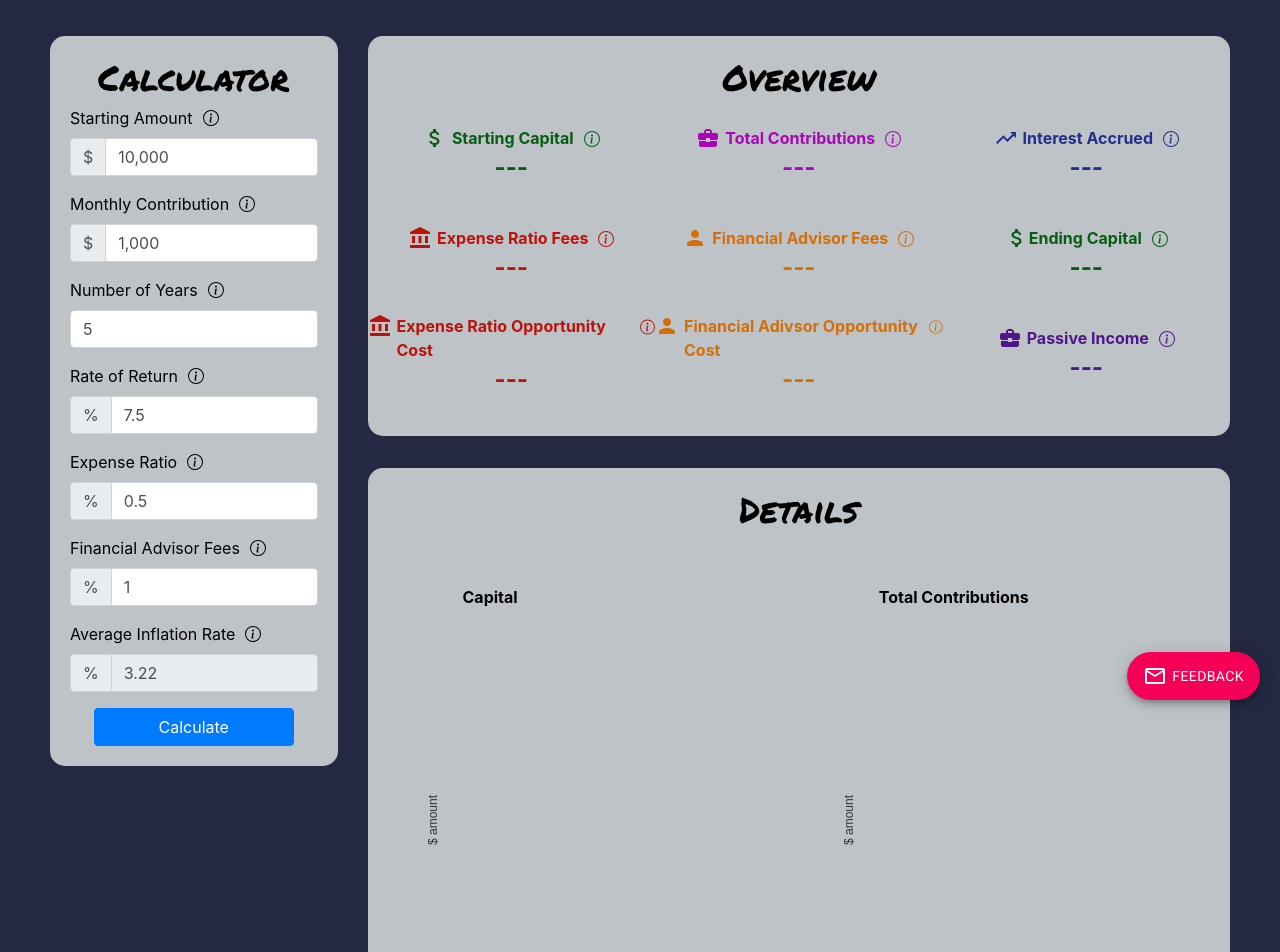
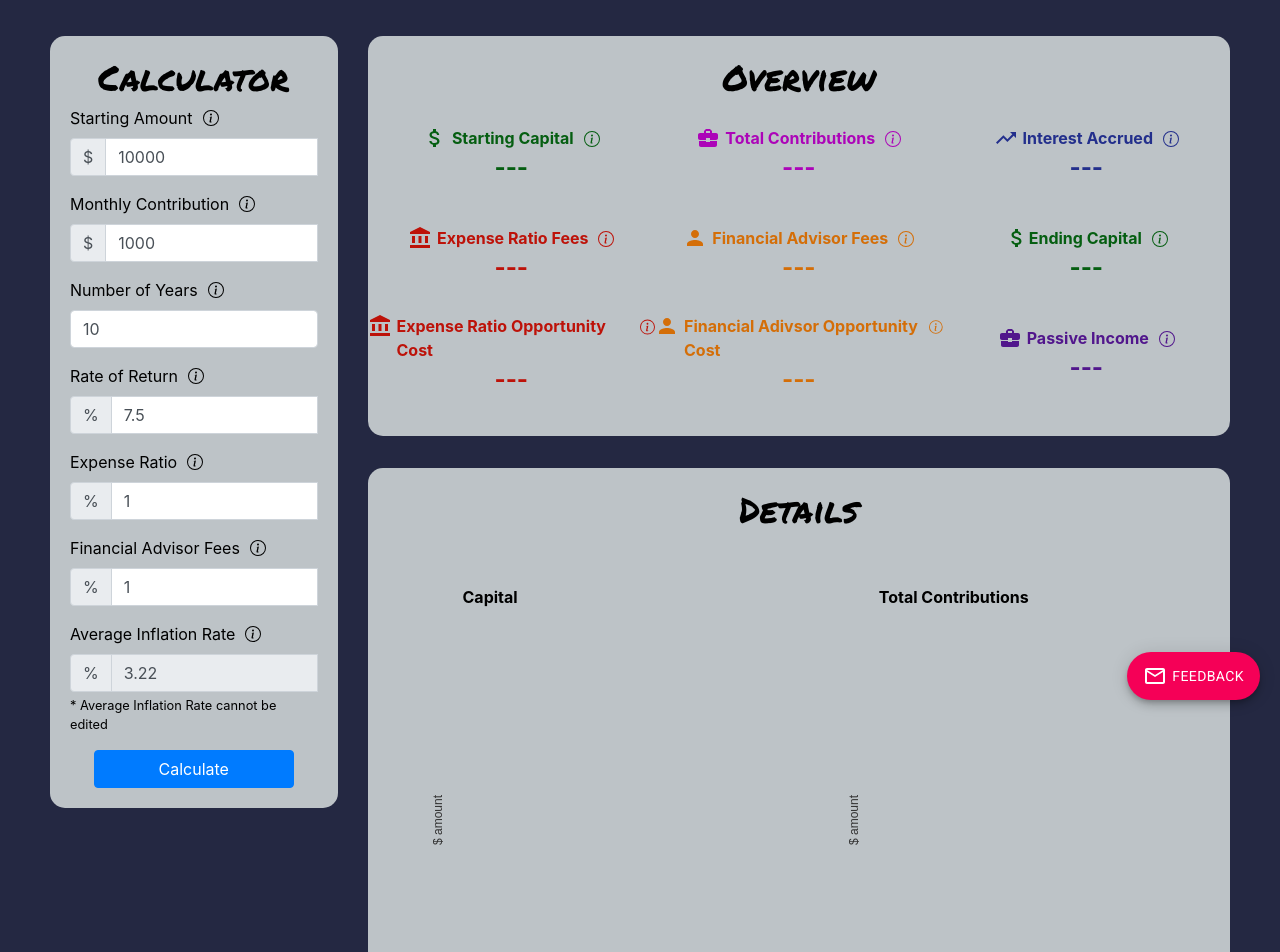
Before and after one commit to scottgibson21/investment-calculator, a React (Create React App) app: page / in a window 1280 px wide. Shown: the part 80-1032 px from the top of the page. Built offline with nearby package versions, Linux system fonts and the light colour scheme.

Commit message:
feat: initial formik and yup setup

```diff
--- a/package.json
+++ b/package.json
@@ -10,6 +10,7 @@
     "@testing-library/react": "^9.3.2",
     "@testing-library/user-event": "^7.1.2",
     "bootstrap": "^4.5.0",
+    "formik": "^2.1.4",
     "material-components-web": "^6.0.0",
     "react": "^16.13.1",
     "react-bootstrap": "^1.0.1",
@@ -19,7 +20,8 @@
     "react-router-dom": "^5.2.0",
     "react-scripts": "3.4.1",
     "recharts": "^1.8.5",
-    "redux": "^4.0.5"
+    "redux": "^4.0.5",
+    "yup": "^0.29.1"
   },
   "scripts": {
     "start": "react-scripts start",
--- a/src/components/CalculationInput.js
+++ b/src/components/CalculationInput.js
@@ -6,172 +6,96 @@ import OverlayTrigger from "react-bootstrap/OverlayTrigger";
 import ToolTip from "react-bootstrap/ToolTip";
 import { calculateResultSet } from "../utils/helpers";
 import InputGroup from "react-bootstrap/InputGroup";
-
 import { connect } from "react-redux";
 import { addResultSet } from "../actions/resultSet";
+import { Formik, Field, ErrorMessage } from "formik";
+import * as yup from "yup";
+
+const schema = yup.object().shape({
+  startingAmount: yup
+    .number("Starting amount must be a number")
+    .required("Required")
+    .positive("Starting Amount must be positive")
+    .integer("Must be a whole number")
+    .max(1000000000, "Starting Amount must be less than 1,000,000,000"),
+  monthlyContribution: yup
+    .number("Monlthly Contribution must be a number")
+    .required("Required")
+    .positive("Monthly Contribution must be positive")
+    .integer("Must be a whole number")
+    .max(1000000, "Monthly Contribution must be less than 1,000,000"),
+  numberOfYears: yup
+    .number()
+    .required("Required")
+    .positive("Number of Years must be positive")
+    .integer("Must be a whole number")
+    .max(100, "Number of Years must be less than 100"),
+  rateOfReturn: yup
+    .number("Must be a number")
+    .required("Required")
+    .min(0, "Must be greater than 0")
+    .max(100, "must be less than 100"),
+  expenseRatio: yup
+    .number("Must be a number")
+    .required("Required")
+    .min(0, "Must be greater than 0")
+    .max(100, "must be less than 100"),
+  finacialAdvisorFees: yup
+    .number("Must be a number")
+    .required("Required")
+    .min(0, "Must be greater than 0")
+    .max(100, "must be less than 100"),
+  inflationRate: yup.number("Must be a number").required().min(0).max(100),
+});
 
 function CalculationInput(props) {
-  const [startingAmount, setStartingAmount] = useState(10000);
-  const [monthlyContribution, setMonthlyContribution] = useState(1000);
-  const [rateOfReturn, setRateOfReturn] = useState(7.5);
-  const [expenseRatio, setExpenseRatio] = useState(0.5);
-  const [advisorFees, setAdivsorFees] = useState(1);
-  const [inflationRate, setInflationRate] = useState(3.22);
-  const [numberOfYears, setNumberOfYears] = useState(5);
-  //const [editInflationDisabled, setEditInflationDisabled] = useState(true);
-
-  const handleStartingAmountChange = (event) => {
-    let value = event.target.value.replace(/,/g, "");
-
-    if (value === "" || value === undefined) {
-      setStartingAmount(value);
-      return;
-    }
-
-    if (!/^(\s*|\d+)$/.test(value)) {
-      return;
-    }
-
-    setStartingAmount(parseInt(value));
-  };
-
-  const handleMonthlyContributionChange = (event) => {
-    let value = event.target.value.replace(/,/g, "");
-
-    if (value === "" || value === undefined) {
-      setStartingAmount(value);
-      return;
-    }
-
-    if (!/^(\s*|\d+)$/.test(value)) {
-      return;
-    }
-
-    setMonthlyContribution(parseInt(value));
-  };
-
-  const handleRateOfReturnChange = (event) => {
-    let value = event.target.value;
-
-    if (
-      value === "" ||
-      value === undefined ||
-      value[value.length - 1] === "."
-    ) {
-      setRateOfReturn(value);
-      return;
-    }
-
-    if (!/^[0-9]+(\.[0-9]{1,2})?$/.test(value)) {
-      return;
-    }
-
-    setRateOfReturn(parseFloat(value));
-  };
-
-  const handleExpenseRatioChange = (event) => {
-    let value = event.target.value;
-
-    if (
-      value === "" ||
-      value === undefined ||
-      value[value.length - 1] === "."
-    ) {
-      setExpenseRatio(value);
-      return;
-    }
-
-    if (!/^[0-9]+(\.[0-9]{1,2})?$/.test(value)) {
-      return;
-    }
-
-    setExpenseRatio(parseFloat(value));
-  };
-
-  const handleAdvisorFeesChange = (event) => {
-    let value = event.target.value;
-
-    if (
-      value === "" ||
-      value === undefined ||
-      value[value.length - 1] === "."
-    ) {
-      setAdivsorFees(value);
-      return;
-    }
-
-    if (!/^[0-9]+(\.[0-9]{1,2})?$/.test(value)) {
-      return;
-    }
-
-    setAdivsorFees(parseFloat(value));
-  };
-
-  const handleInflationRateChange = (event) => {
-    let value = event.target.value;
-
-    if (
-      value === "" ||
-      value === undefined ||
-      value[value.length - 1] === "."
-    ) {
-      setInflationRate(value);
-      return;
-    }
-
-    if (!/^(\d+(\.\d{0,2})?|\.?\d{1,2})$/.test(event.target.value)) {
-      return;
-    }
-
-    setInflationRate(parseFloat(event.target.value));
-  };
-
-  const handleNumberOfYearsChange = (event) => {
-    const value = event.target.value;
-
-    if (value === "" || value === undefined) {
-      console.log("the value is: ", value);
-      setNumberOfYears(value);
-      return;
-    }
-
-    if (!/^(\s*|\d+)$/.test(value)) {
-      console.log("year regex");
-      return;
-    }
-
-    console.log("about to set the numbers");
-    setNumberOfYears(parseInt(value));
-  };
-
-  const handleSubmit = (event) => {
-    event.preventDefault();
-    console.log("handle submit called!");
+  const handleFormSubmit = (values) => {
+    console.log("handle submit called! values: ", values);
+    console.log(
+      "rate of return rouned to 2 decimal places",
+      values.rateOfReturn.toFixed(2)
+    );
 
     const resultSet = calculateResultSet(
-      startingAmount,
-      monthlyContribution,
-      rateOfReturn,
-      expenseRatio,
-      advisorFees,
-      inflationRate,
-      numberOfYears
+      values.startingAmount,
+      values.monthlyContribution,
+      values.rateOfReturn.toFixed(2),
+      values.expenseRatio.toFixed(2),
+      values.finacialAdvisorFees.toFixed(2),
+      values.inflationRate.toFixed(2),
+      values.numberOfYears
     );
 
-    console.log("the result set in input handle submit function: ", resultSet);
+    console.log("prepped result set in handleFormSubmit", resultSet);
 
     //Dispatch add result set action
     props.dispatch(addResultSet(resultSet));
   };
 
-  const numberWithCommas = (x) => {
-    if (x === undefined) {
-      return;
-    }
-    return x.toString().replace(/\B(?=(\d{3})+(?!\d))/g, ",");
-  };
-
   return (
+    <Formik
+      initialValues={{
+        startingAmount: 10000,
+        monthlyContribution: 1000,
+        numberOfYears: 10,
+        rateOfReturn: 7.5,
+        expenseRatio: 1.0,
+        finacialAdvisorFees: 1.0,
+        inflationRate: 3.22,
+      }}
+      validateOnChange
+      validationSchema={schema}
+      onSubmit={handleFormSubmit}
+    >
+      {({
+        handleSubmit,
+        handleChange,
+        handleBlur,
+        values,
+        touched,
+        isValid,
+        errors,
+      }) => (
         <Form style={styles.form} onSubmit={handleSubmit}>
           <h2 style={styles.formHeader}>Calculator</h2>
           <Form.Group controlId="formStrartingAmount">
@@ -188,10 +112,16 @@ function CalculationInput(props) {
                 <InputGroup.Text id="inputGroupPrepend">$</InputGroup.Text>
               </InputGroup.Prepend>
               <Form.Control
+                type="number"
+                name="startingAmount"
                 placeholder="0"
-            onChange={handleStartingAmountChange}
-            value={numberWithCommas(startingAmount)}
+                onChange={handleChange}
+                value={values.startingAmount}
+                isInvalid={touched.startingAmount && !!errors.startingAmount}
               />
+              <Form.Control.Feedback type="invalid">
+                {errors.startingAmount}
+              </Form.Control.Feedback>
             </InputGroup>
           </Form.Group>
           <Form.Group controlId="formMonthlyContribution">
@@ -201,7 +131,8 @@ function CalculationInput(props) {
               placement="right"
               overlay={
                 <ToolTip>
-              The dollar amount you plan to contribute monthly to the investment
+                  The dollar amount you plan to contribute monthly to the
+                  investment
                 </ToolTip>
               }
             >
@@ -212,13 +143,21 @@ function CalculationInput(props) {
                 <InputGroup.Text id="inputGroupPrepend">$</InputGroup.Text>
               </InputGroup.Prepend>
               <Form.Control
+                type="number"
+                name="monthlyContribution"
                 placeholder="0"
-            onChange={handleMonthlyContributionChange}
-            value={numberWithCommas(monthlyContribution)}
+                onChange={handleChange}
+                value={values.monthlyContribution}
+                isInvalid={
+                  touched.monthlyContribution && !!errors.monthlyContribution
+                }
               />
+              <Form.Control.Feedback type="invalid">
+                {errors.monthlyContribution}
+              </Form.Control.Feedback>
             </InputGroup>
           </Form.Group>
-      <Form.Group controlId="forNumberOfYears">
+          <Form.Group controlId="formNumberOfYears">
             <Form.Label>Number of Years</Form.Label>
             <OverlayTrigger
               key="numberOfYears"
@@ -233,10 +172,16 @@ function CalculationInput(props) {
               <InfoCircle style={{ marginLeft: 10, marginBottom: 3 }} />
             </OverlayTrigger>
             <Form.Control
+              type="number"
+              name="numberOfYears"
               placeholder="0"
-          value={numberOfYears}
-          onChange={handleNumberOfYearsChange}
+              onChange={handleChange}
+              value={values.numberOfYears}
+              isInvalid={touched.numberOfYears && !!errors.numberOfYears}
             />
+            <Form.Control.Feedback type="invalid">
+              {errors.numberOfYears}
+            </Form.Control.Feedback>
           </Form.Group>
           <Form.Group controlId="formRateOfReturn">
             <Form.Label>Rate of Return</Form.Label>
@@ -245,9 +190,9 @@ function CalculationInput(props) {
               placement="right"
               overlay={
                 <ToolTip>
-              The average rate of return for the investment. The average rate of
-              return for the stock market as a whole over the last 100 years is
-              about 10%
+                  The average rate of return for the investment. The average
+                  rate of return for the stock market as a whole over the last
+                  100 years is about 10%
                 </ToolTip>
               }
             >
@@ -258,23 +203,30 @@ function CalculationInput(props) {
                 <InputGroup.Text id="inputGroupPrepend">%</InputGroup.Text>
               </InputGroup.Prepend>
               <Form.Control
+                type="number"
+                name="rateOfReturn"
                 placeholder="0.00"
-            onChange={handleRateOfReturnChange}
-            value={rateOfReturn}
+                onChange={handleChange}
+                value={values.rateOfReturn}
+                isInvalid={touched.rateOfReturn && !!errors.rateOfReturn}
               />
+              <Form.Control.Feedback type="invalid">
+                {errors.numberOfYears}
+              </Form.Control.Feedback>
             </InputGroup>
           </Form.Group>
-      <Form.Group controlId="formStrartingAmount">
+          <Form.Group controlId="formExpenseRatio">
             <Form.Label>Expense Ratio</Form.Label>
             <OverlayTrigger
-          key="expenseRation"
+              key="expenseRatio"
               placement="right"
               overlay={
                 <ToolTip>
                   The expense ratio of an index fund or mutual fund measures how
-              much of a funds assets are used for administrative and operating
-              costs. These can be found on the index funds prospectus page and
-              generally fall in the range between .10% and 2.5%
+                  much of a funds assets are used for administrative and
+                  operating costs. These can be found on the index funds
+                  prospectus page and generally fall in the range between .10%
+                  and 2.5%
                 </ToolTip>
               }
             >
@@ -285,24 +237,30 @@ function CalculationInput(props) {
                 <InputGroup.Text id="inputGroupPrepend">%</InputGroup.Text>
               </InputGroup.Prepend>
               <Form.Control
+                type="number"
+                name="expenseRatio"
                 placeholder="0.00"
-            onChange={handleExpenseRatioChange}
-            value={expenseRatio}
+                onChange={handleChange}
+                value={values.expenseRatio}
+                isInvalid={touched.expenseRatio && !!errors.expenseRatio}
               />
+              <Form.Control.Feedback type="invalid">
+                {errors.numberOfYears}
+              </Form.Control.Feedback>
             </InputGroup>
           </Form.Group>
-      <Form.Group controlId="formMonthlyContribution">
+          <Form.Group controlId="formFinacialAdivsorFees">
             <Form.Label>Financial Advisor Fees</Form.Label>
             <OverlayTrigger
               key="monthlyContribution"
               placement="right"
               overlay={
                 <ToolTip>
-              Optional, if you have a professional managaging your investment
-              portfolio, you will generally pay them a percentage of the assets
-              in your portfolio. this is generally around 1%. If you are a
-              personal investor and do you pay somebody to manage your portfolio
-              you can leave this as 0.{" "}
+                  Optional, if you have a financial advisor managaging your
+                  investment portfolio, you will generally pay them a percentage
+                  of the assets in your portfolio. this is generally around 1%.
+                  If you are a personal investor and do not pay somebody to
+                  manage your portfolio you can leave this as 0.{" "}
                 </ToolTip>
               }
             >
@@ -313,10 +271,18 @@ function CalculationInput(props) {
                 <InputGroup.Text id="inputGroupPrepend">%</InputGroup.Text>
               </InputGroup.Prepend>
               <Form.Control
+                type="number"
+                name="finacialAdvisorFees"
                 placeholder="0.00"
-            onChange={handleAdvisorFeesChange}
-            value={advisorFees}
+                onChange={handleChange}
+                value={values.finacialAdvisorFees}
+                isInvalid={
+                  touched.finacialAdvisorFees && !!errors.finacialAdvisorFees
+                }
               />
+              <Form.Control.Feedback type="invalid">
+                {errors.finacialAdvisorFees}
+              </Form.Control.Feedback>
             </InputGroup>
           </Form.Group>
           <Form.Group controlId="fromInflationRate">
@@ -326,8 +292,8 @@ function CalculationInput(props) {
               placement="right"
               overlay={
                 <ToolTip>
-              The average inflation rate in the US over the last 100 years is
-              about 3.22%. This number if used to calculate the potential
+                  The average inflation rate in the US over the last 100 years
+                  is about 3.22%. This number if used to calculate the potential
                   passive income from your investments.
                 </ToolTip>
               }
@@ -339,22 +305,26 @@ function CalculationInput(props) {
                 <InputGroup.Text id="inputGroupPrepend">%</InputGroup.Text>
               </InputGroup.Prepend>
               <Form.Control
-            value={inflationRate}
-            disabled={true}
-            onChange={handleInflationRateChange}
+                type="number"
+                name="averageInflationRate"
+                placeholder="0.00"
+                onChange={handleChange}
+                disabled
+                value={values.inflationRate}
+                isInvalid={touched.inflationRate && !!errors.inflationRate}
               />
+              <Form.Control.Feedback type="invalid">
+                {errors.inflationRate}
+              </Form.Control.Feedback>
             </InputGroup>
-        {/* <Form.Check
-              type="checkbox"
-              label="Edit Inflation Rate"
-              style={{ marginTop: 10 }}
-              onChange={() => setEditInflationDisabled(!editInflationDisabled)}
-            /> */}
+            <Form.Text>* Average Inflation Rate cannot be edited</Form.Text>
           </Form.Group>
           <Button type="submit" disabled={false} style={styles.calculateButton}>
             Calculate
           </Button>
         </Form>
+      )}
+    </Formik>
   );
 }
 
--- a/src/components/NivoCalculationChart.js
+++ b/src/components/NivoCalculationChart.js
@@ -8,7 +8,7 @@ function NivoCalculationChart(props) {
   return (
     <ResponsiveLine
       data={resultSet === undefined ? [] : resultSet[props.chartKey]}
-      margin={{ top: 10, right: 110, bottom: 100, left: 60 }}
+      margin={{ top: 10, right: 110, bottom: 100, left: 80 }}
       xScale={{ type: "point" }}
       yScale={{
         type: "linear",
@@ -34,10 +34,10 @@ function NivoCalculationChart(props) {
         tickPadding: 5,
         tickRotation: 0,
         legend: "$ amount",
-        legendOffset: -40,
+        legendOffset: -55,
         legendPosition: "middle",
       }}
-      colors={{ scheme: "dark2" }}
+      colors={{ scheme: "category10" }}
       pointSize={10}
       lineWidth={10}
       pointColor={{ from: "#ffffff" }}
--- a/src/utils/helpers.js
+++ b/src/utils/helpers.js
@@ -1,3 +1,5 @@
+import * as yup from "yup";
+
 export function calculateResultSet(
   startingAmount,
   monthlyContribution,
@@ -276,40 +278,43 @@ export function formatNumberWithCommas(input) {
   return input.toString().replace(/\B(?=(\d{3})+(?!\d))/g, ",");
 }
 
-export const chartData = {
-  capital: {
-    xAxis: "name",
-    displayName: "Capital",
-    color: "#8884d8",
-  },
-  totalAccruedInterest: {
-    xAxis: "name",
-    displayName: "Total Accrued Interest",
-    color: "#8884d8",
-  },
-  interest: {
-    xAxis: "name",
-    displayName: "Interest",
-    color: "#8884d8",
-  },
-  totalContributions: {
-    xAxis: "name",
-    displayName: "Total Contributions",
-    color: "#8884d8",
-  },
-  passiveIncome: {
-    xAxis: "name",
-    displayName: "Passive Income",
-    color: "#8884d8",
-  },
-  totalAccruedExpenseRatioFees: {
-    xAxis: "name",
-    displayName: "Total Expense Ratio Fees",
-    color: "#8884d8",
-  },
-  totalAccruedFinancialAdvisorFees: {
-    xAxis: "name",
-    displayName: "Total Financial Adivsor Fees",
-    color: "#8884d8",
-  },
-};
+export const calculationInputSchema = yup.object({
+  startingAmount: yup
+    .number("Starting amount must be a number")
+    .required("Required")
+    .positive("Starting Amount must be positive")
+    .integer("Must be a whole number")
+    .max(1000000000, "Starting Amount must be less than 1,000,000,000"),
+  monthlyContribution: yup
+    .number("Monlthly Contribution must be a number")
+    .required("Required")
+    .positive("Monthly Contribution must be positive")
+    .integer("Must be a whole number")
+    .max(1000000, "Monthly Contribution must be less than 1,000,000"),
+  numberOfYears: yup
+    .number()
+    .required("Required")
+    .positive("Number of Years must be positive")
+    .integer("Must be a whole number")
+    .max(100, "Number of Years must be less than 100"),
+  rateOfReturn: yup
+    .number("Must be a number")
+    .required("Required")
+    .min(0, "Must be greater than 0")
+    .max(100, "must be less than 100"),
+  expenseRatio: yup
+    .number("Must be a number")
+    .required("Required")
+    .min(0, "Must be greater than 0")
+    .max(100, "must be less than 100"),
+  advisorFees: yup
+    .number("Must be a number")
+    .required("Required")
+    .min(0, "Must be greater than 0")
+    .max(100, "must be less than 100"),
+  inflationRate: yup
+    .number("Must be a number")
+    .required("Required")
+    .min(0, "Must be greater than 0")
+    .max(100, "must be less than 100"),
+});
```
Also changed, not shown: 1 other file (tests, documents, lock files or other folders). Lines whose indentation alone changed are shown as unchanged.
